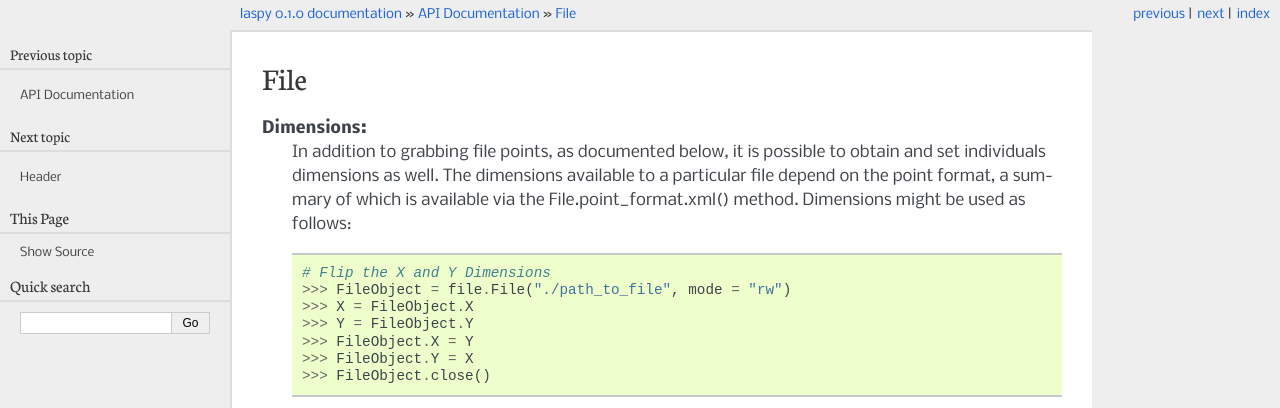
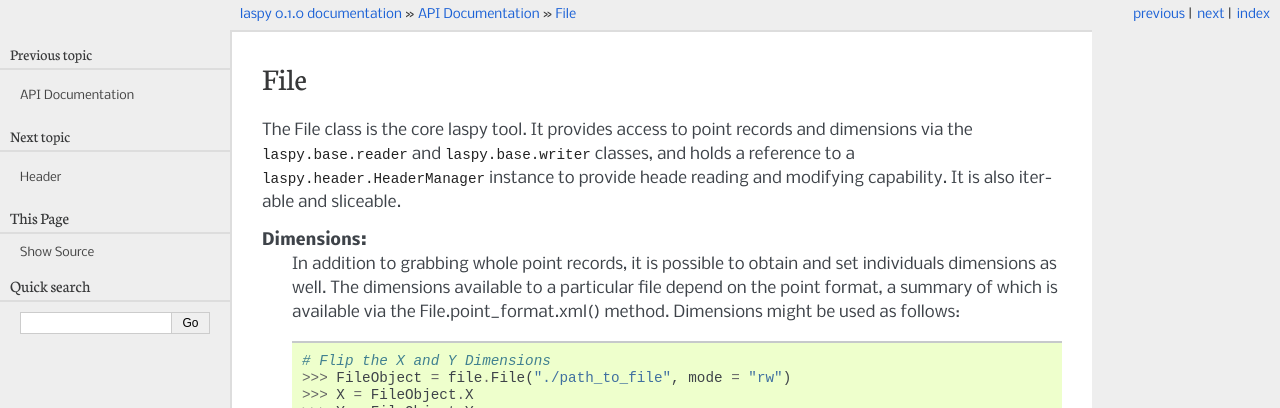
Before and after one commit to laspy/laspy, a Sphinx documentation site: the page built from doc/source/file.rst, in a window 1280 px wide, cut to the strip 0-408 px from the top of the page. Built offline with Sphinx 7.4.7, drawn with Linux system fonts in a browser that asks for light colours; formulas are drawn with MathJax 3; pages that are not in the unit, such as notebooks, are missing from menus.

Commit message:
documentation clarification on file class

```diff
--- a/doc/source/file.rst
+++ b/doc/source/file.rst
@@ -1,8 +1,13 @@
 File
 ==================
 
+The File class is the core laspy tool. It provides access to point records and
+dimensions via the :obj:`laspy.base.reader` and :obj:`laspy.base.writer` classes,
+and holds a reference to a :obj:`laspy.header.HeaderManager` instance to provide
+heade reading and modifying capability. It is also iterable and sliceable.
+
 **Dimensions:**
-    In addition to grabbing file points, as documented below, it is possible
+    In addition to grabbing whole point records, it is possible
     to obtain and set individuals dimensions as well. The dimensions available
     to a particular file depend on the point format, a summary of which is
     available via the File.point_format.xml() method. Dimensions might
```
Also changed, not shown: 1 other file.
